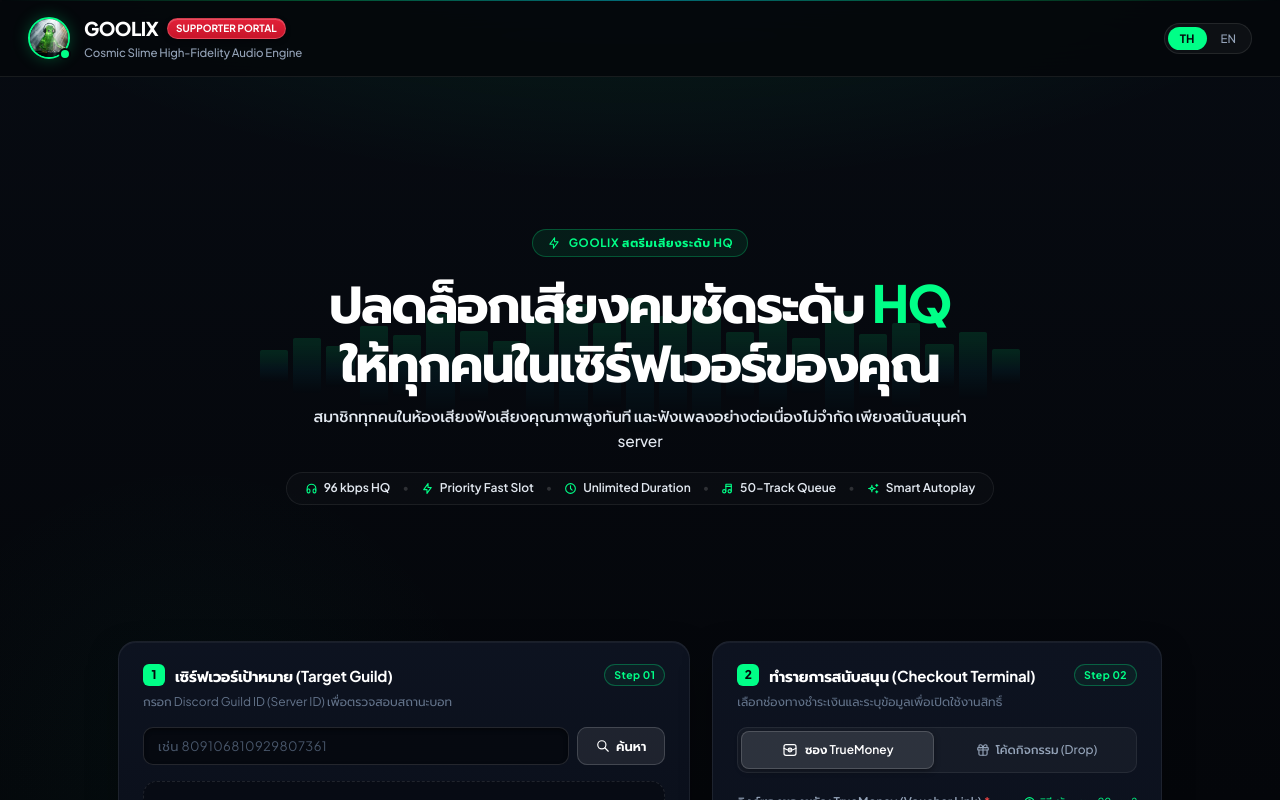
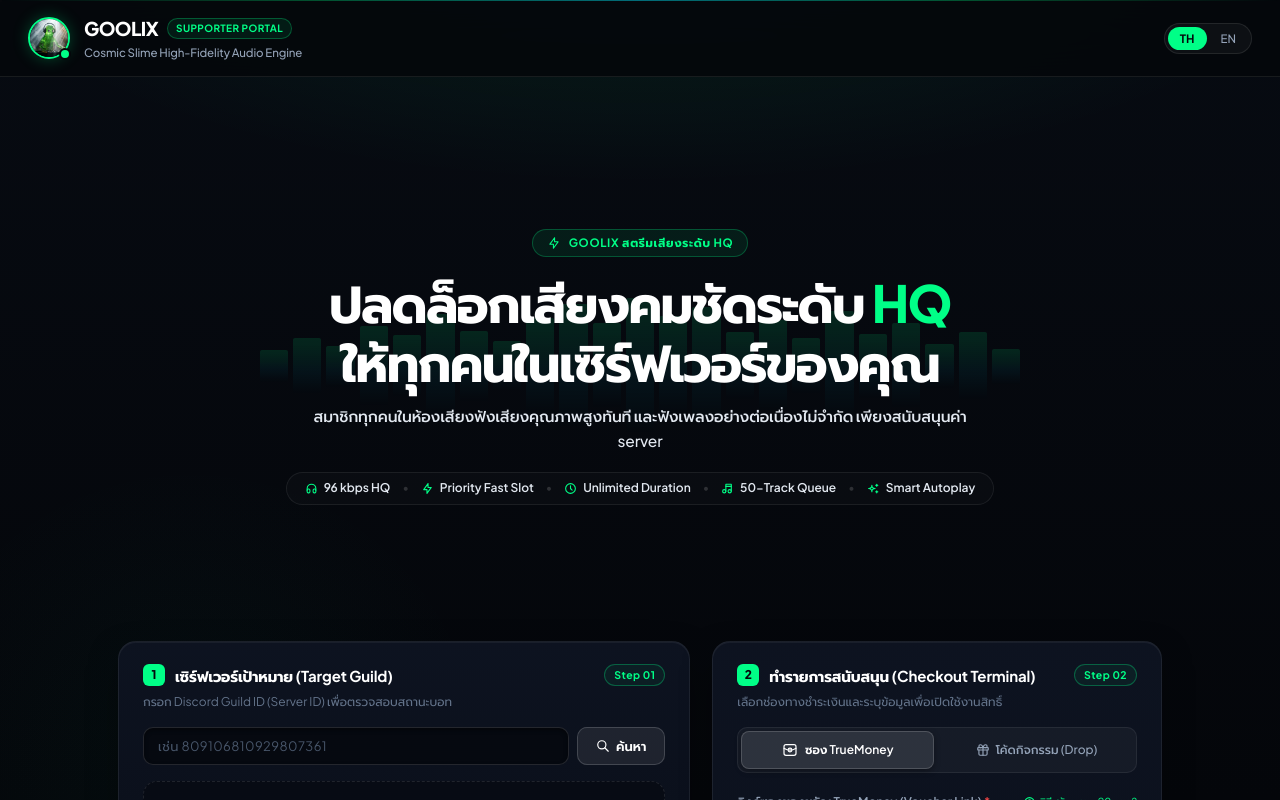
Before and after one commit to Guslaier/BotDis-ETP, a React (Vite) app in the folder frontend/: page / in a window 1280 px wide. Shown: the top 800 px of the page. Built offline with nearby package versions, Linux system fonts and the light colour scheme.

Commit message:
style(navbar): switch supporter portal to subtle green badge without dot

```diff
--- a/frontend/src/components/Navbar.jsx
+++ b/frontend/src/components/Navbar.jsx
@@ -58,7 +58,7 @@ export default function Navbar({ mode, lang, setLang, isAdminLoggedIn, onLogout
             }}>
               {isAdmin ? 'GOOLIX MASTER' : 'GOOLIX'}
             </h1>
-            <span className="btn-sm btn-pink" style={{
+            <span className={isAdmin ? 'btn-sm btn-pink' : 'slime-badge slime-badge-no-dot'} style={{
               fontSize: 10,
               padding: '2px 8px',
               borderRadius: 20,
```
Also changed, not shown: 6 other files (tests, documents, lock files or other folders).
